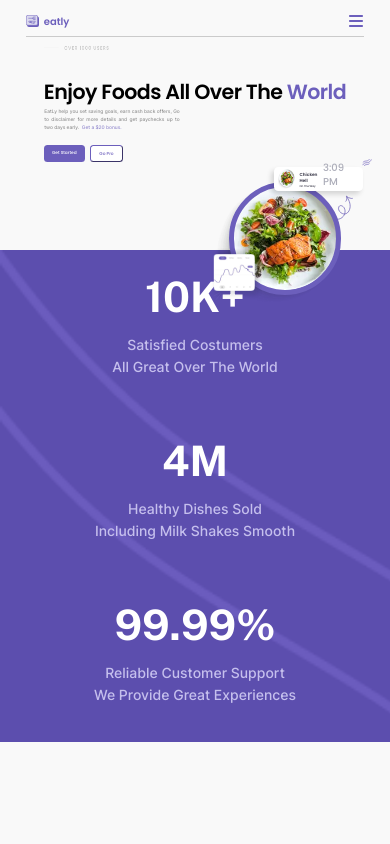
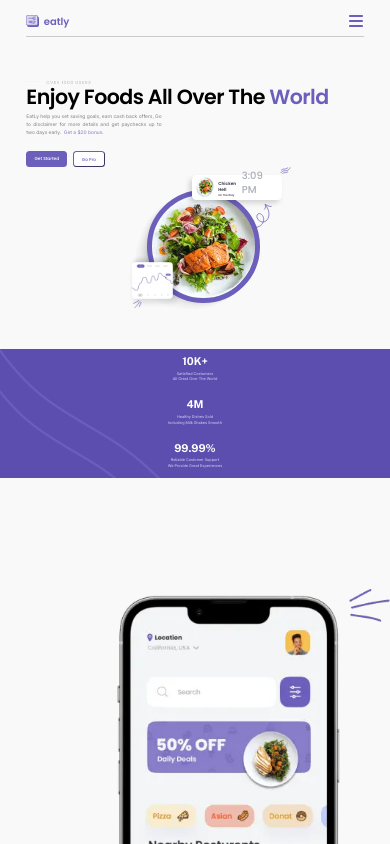
Before and after one commit to raiyin/t_one, a React (Vite) app in the folder t-one/: page / in a window 390 px wide. Shown: the top 844 px of the page. Built offline with nearby package versions, Linux system fonts and the light colour scheme; no server answers; what ldrs would draw is missing.

Commit message:
ts-5 features is done

```diff
--- a/t-one/src/components/molecules/FeatureItem/styles.module.css
+++ b/t-one/src/components/molecules/FeatureItem/styles.module.css
@@ -6,38 +6,34 @@
     display: flex;
     flex-direction: column;
     align-items: center;
-    row-gap: 10px;
+    row-gap: 1rem;
     color: #fff;
-    height: 124px;
-    width: 330px;
+    height: 12rem;
+    width: 33rem;
 }
 
 .feature-item__title {
     font-family: "Public Sans", sans-serif;
     font-weight: 700;
-    font-size: 42px;
-    line-height: 129%;
+    font-size: 4rem;
+    line-height: 1.3;
     text-align: center;
 }
 
 .feature-item__desc {
     font-family: "Inter", sans-serif;
     font-weight: 500;
-    font-size: 14px;
-    line-height: 154%;
+    font-size: 1.4rem;
+    line-height: 1.5;
     text-align: center;
     color: #c5bfed;
-    width: 210px;
-    height: 44px;
+    width: 21rem;
+    height: 4.4rem;
     white-space: pre-wrap;
 }
 
-.feature-item__wrapper:not(:last-child):after {
-    content: url('../../../assets/images/pngs/feature_line.png');
-}
-
-@media screen and (max-width: 1000px) {
-    .feature-item__wrapper:not(:last-child):after {
-        content: '';
+@media screen and (width > 576px) {
+    .feature-item__wrapper:not(:last-child) {
+        border-right: 1px solid rgba(197, 197, 197, 0.15);
     }
 }
--- a/t-one/src/components/molecules/HeroImage/index.tsx
+++ b/t-one/src/components/molecules/HeroImage/index.tsx
@@ -7,6 +7,7 @@ import FoodWidget from "@/components/molecules/FoodWidget";
 const HeroImage = () => {
     return (
         <div className={styles.container}>
+            <div className={styles.container_relative}>
 
                 <div className={styles["waves_wrapper"]}>
                     <img
@@ -66,6 +67,8 @@ const HeroImage = () => {
                 </div>
 
             </div>
+
+        </div>
     );
 };
 
--- a/t-one/src/components/molecules/HeroImage/styles.module.css
+++ b/t-one/src/components/molecules/HeroImage/styles.module.css
@@ -1,8 +1,14 @@
 .container {
-    /* width: 68rem;
-    height: 60rem; */
     flex: 0 1 50%;
     background: var(--colors-interface-white-bg);
+    width: 60rem;
+    height: 56rem;
+    position: relative;
+}
+
+.container_relative {
+    width: 60rem;
+    height: 56rem;
     position: relative;
 }
 
--- a/t-one/src/components/molecules/HeroTextBlock/index.tsx
+++ b/t-one/src/components/molecules/HeroTextBlock/index.tsx
@@ -10,6 +10,11 @@ import { TitleType } from "@/types/TitleProps";
 const HeroTextBlock = () => {
     return (
         <div className={styles['hero_container']}>
+
+            <div className={styles['before_wrapper']}>
+                <img src={OverImage} alt="" />
+            </div>
+
             <Title
                 text={"Enjoy\u00A0Foods\u00A0All Over\u00A0The\u00A0World"}
                 selectStart={24}
@@ -44,9 +49,6 @@ const HeroTextBlock = () => {
                 />
             </div>
 
-            <div className={styles['before_wrapper']}>
-                <img src={OverImage} alt="" />
-            </div>
         </div>
     );
 };
--- a/t-one/src/components/molecules/HeroTextBlock/styles.module.css
+++ b/t-one/src/components/molecules/HeroTextBlock/styles.module.css
@@ -4,11 +4,11 @@
     flex-direction: column;
     padding-top: 11rem;
     letter-spacing: -0.2rem;
+    width: 100%;
 }
 
 .herotext-container {
     margin-top: 1.4rem;
-    padding-left: 0.2rem;
     width: 50rem;
     height: 8.4rem;
 }
@@ -22,9 +22,6 @@
 }
 
 .before_wrapper {
-    position: relative;
-    bottom: 43rem;
-    left: 0.2rem;
     width: 24rem;
     height: 2rem;
 }
--- a/t-one/src/components/organisms/FeaturesBlock/styles.module.css
+++ b/t-one/src/components/organisms/FeaturesBlock/styles.module.css
@@ -1,22 +1,22 @@
 .features {
     max-width: 1440px;
     width: 100%;
-    height: 220px;
+    height: 22rem;
     background-image: url("../../../assets/images/pngs/feature_bg.png");
     display: flex;
     align-items: center;
     justify-content: center;
-    margin-top: 83px;
+    margin-top: 8rem;
 }
 
-@media screen and (max-width: 1000px) {
+@media screen and (width < 576px) {
     .features {
         flex-direction: column;
-        row-gap: 40px;
+        row-gap: 4rem;
         align-items: center;
         background-size: cover;
         height: fit-content;
-        padding-top: 20px;
-        padding-bottom: 20px;
+        padding-top: 2rem;
+        padding-bottom: 2rem;
     }
 }
--- a/t-one/src/components/organisms/HeroBlock/styles.module.css
+++ b/t-one/src/components/organisms/HeroBlock/styles.module.css
@@ -10,9 +10,14 @@
     margin-right: 9.7rem;
 }
 
-@media screen and (width < 768px) {
+@media screen and (width < 576px) {
     .hero_container {
         flex-direction: column;
         align-items: center;
+        row-gap: 3rem;
+        justify-content: center;
+        margin-top: 4.8rem;
+        margin-left: 9.7rem;
+        margin-right: 9.7rem;
     }
 }
```
Lines whose indentation alone changed are shown as unchanged.
